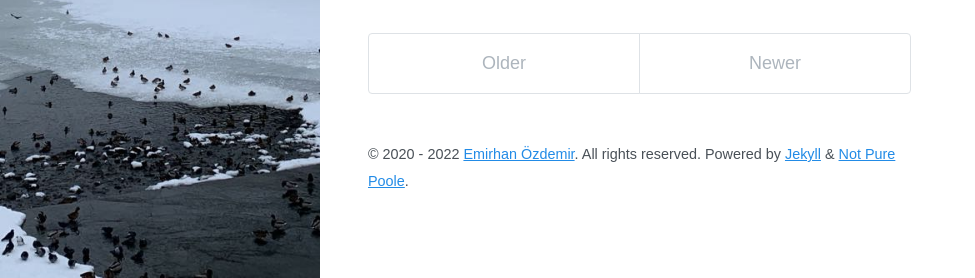
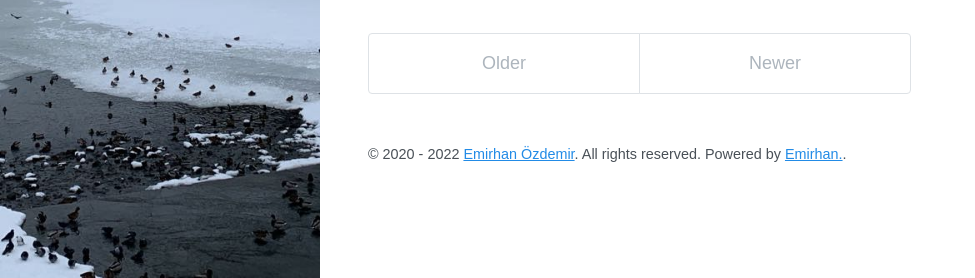
Before and after one commit to emrhnozdmr/emrhnozdmr.github.io, a Jekyll site: the page built from index.html, in a window 1280 px wide. Shown: the part 622-900 px from the top of the page, without its empty margins (0-975 px from the left). Built offline with Jekyll 4.4.1, drawn with Linux system fonts in a browser that asks for light colours; nearby versions of some CDN libraries; the list of posts is cut into pages by our own code.

Commit message:
Update content.html

```diff
--- a/_includes/content.html
+++ b/_includes/content.html
@@ -12,6 +12,6 @@
   {%- endif -%}
   <small>
     &copy; {{ year_string }} {% if site.author %}<a href="{{ site.author.url }}">{{ site.author.name }}</a>{% endif %}. All rights reserved.
-    Powered by <a href="https://jekyllrb.com/">Jekyll</a> & <a href="https://github.com/vszhub/not-pure-poole">Not Pure Poole</a>.
+    Powered by <a href="https://emirhanozdemir.com"> Emirhan.</a></a>.
   </small>
 </footer>
```
